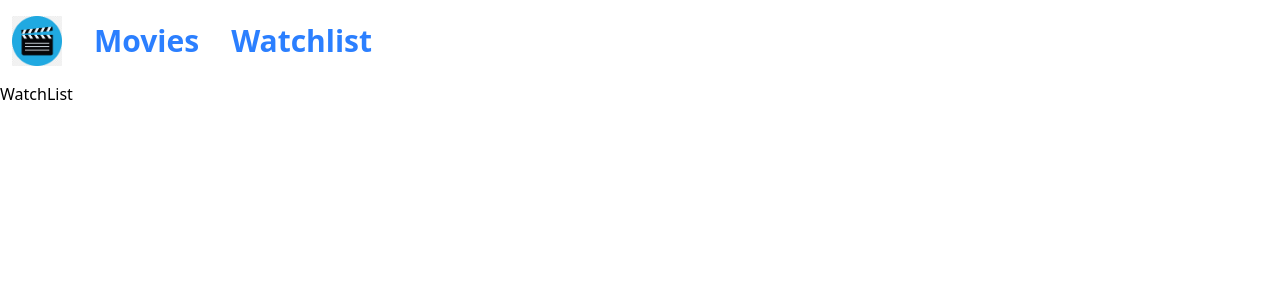
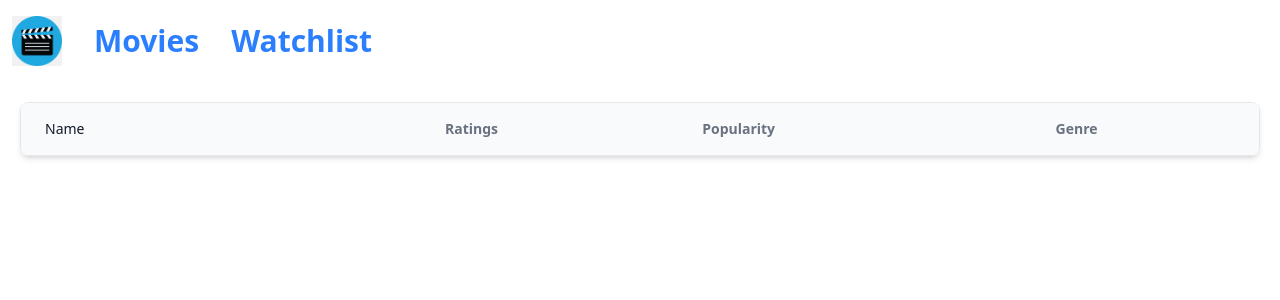
Before and after one commit to Vikiwar/imdb, a React (Vite) app: page /watchlist in a window 1280 px wide. Shown: the top 300 px of the page. Built offline with nearby package versions, Linux system fonts and the light colour scheme.

Commit message:
watchlist ui

```diff
--- a/src/components/MovieCard.jsx
+++ b/src/components/MovieCard.jsx
@@ -11,9 +11,8 @@
       if (watchlist[i].id === movieobject.id) {
         return true;
       }
-
-      return false;
     }
+    return false;
   };
 
   return (
--- a/src/components/Movies.jsx
+++ b/src/components/Movies.jsx
@@ -24,11 +24,13 @@
   const addTowatchlist = (movieobj) => {
     const updatedWatchlist = [...watchlist, movieobj];
     setWatchlist(updatedWatchlist);
+    localStorage.setItem("movies", JSON.stringify(updatedWatchlist));
   };
 
   const removeFromWatchlist = (movieobj) => {
     const filteredList = watchlist.filter((movie) => movie.id != movieobj.id);
     setWatchlist(filteredList);
+    localStorage.setItem("movies", JSON.stringify(filteredList));
   };
 
   useEffect(() => {
@@ -40,6 +42,14 @@
         setMovies(res.data.results);
       });
   }, [page]);
+
+  useEffect(() => {
+    const movies = JSON.parse(localStorage.getItem("movies"));
+    if (movies) {
+      setWatchlist(movies);
+    }
+  }, []);
+
   return (
     <div>
       <div className="text-2xl font-bold text-center m-5">
--- a/src/components/WatchList.jsx
+++ b/src/components/WatchList.jsx
@@ -1,7 +1,67 @@
-import React from "react";
+import React, { useEffect, useState } from "react";
+import genreids from "../constants";
 
 const WatchList = () => {
-  return <div>WatchList</div>;
+  const [watchlist, setWatchlist] = useState([]);
+
+  const genres = (genre_id) => {
+    return genreids[genre_id];
+  };
+
+  useEffect(() => {
+    const storedWatchlist = localStorage.getItem("movies");
+    if (storedWatchlist) {
+      setWatchlist(JSON.parse(storedWatchlist));
+    }
+  }, []);
+  return (
+    <div className="overflow-hidden rounded-lg border border-gray-200 shadow-md m-5">
+      <table
+        className="w-full border-collapse bg-white text-left text-sm
+text-gray-500"
+      >
+        <thead>
+          <tr className="bg-gray-50">
+            <th className="px-6 py-4 font-medium text-gray-900">Name</th>
+            <th>
+              <div className="flex">
+                <div>Ratings</div>
+              </div>
+            </th>
+            <th>
+              <div className="flex">
+                <div>Popularity</div>
+              </div>
+            </th>
+            <th>
+              <div className="flex">
+                <div>Genre</div>
+              </div>
+            </th>
+          </tr>
+        </thead>
+        <tbody className="divide-y divide-gray-100 border-t border-gray-100">
+          {watchlist.map((movie) => (
+            <tr className="hover:bg-gray-50" key={movie.id}>
+              <td className="flex items-center px-6 py-4 font-normal text-gray-900 gap-4">
+                <img
+                  className="h-[6rem] w-[10rem] object-fit object-cover"
+                  src={`https://image.tmdb.org/t/p/original/${movie.poster_path}`}
+                  alt=""
+                />
+                <div className="font-medium text-gray-700 text-sm">
+                  {movie.title}
+                </div>
+              </td>
+              <td className="pl-6 py-4">{movie.vote_average}</td>
+              <td className="pl-6 py-4">{movie.popularity}</td>
+              <td className="pl-2 py-4">{genres(movie.genre_ids[0])}</td>
+            </tr>
+          ))}
+        </tbody>
+      </table>
+    </div>
+  );
 };
 
 export default WatchList;
--- /dev/null
+++ b/src/constants/index.js
@@ -0,0 +1,22 @@
+const genreids = {
+  28: "Action",
+  12: "Adventure",
+  16: "Animation",
+  35: "Comedy",
+  80: "Crime",
+  99: "Documentary",
+  18: "Drama",
+  10751: "Family",
+  14: "Fantasy",
+  36: "History",
+  27: "Horror",
+  10402: "Music",
+  9648: "Mystery",
+  10749: "Romance",
+  878: "Sci-Fi",
+  10770: "TV",
+  53: "Thriller",
+  10752: "War",
+  37: "Western",
+};
+export default genreids;
```
